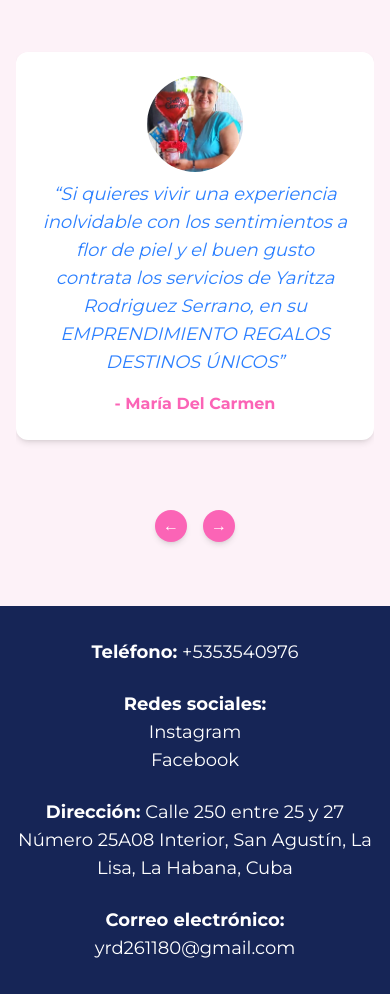
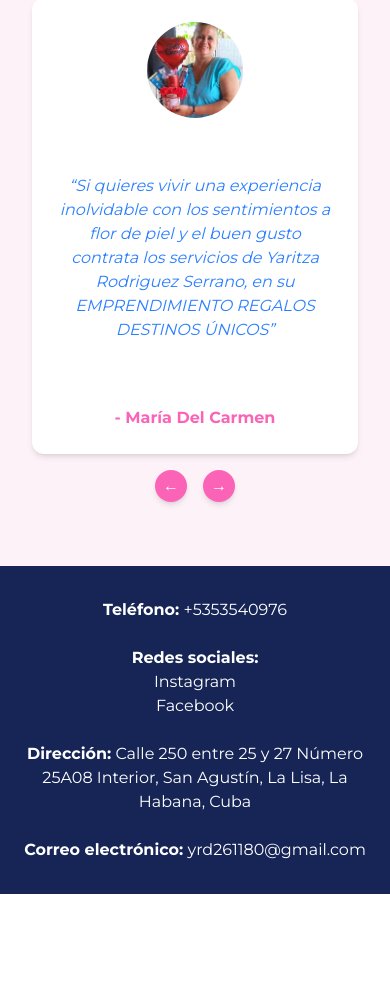
Before and after one commit to daxhoDev/destinos-unicos-landing-page, a React (Vite) app: page / in a window 390 px wide. Shown: the part 2880-3874 px from the top of the page. After the commit the page ends 3774 px from the top, so only its background shows below. Built offline with nearby package versions, Linux system fonts and the light colour scheme.

Commit message:
fixed sidebar not closing

```diff
--- a/src/components/Footer.jsx
+++ b/src/components/Footer.jsx
@@ -1,10 +1,10 @@
 export default function Footer() {
   return (
     <footer
-      className="bg-blue-950 text-white py-8 px-4 lg:px-8 text-center flex flex-col gap-6 lg:flex-row md:justify-between md:gap-8 mt-auto"
+      className="md:text-lg md:text-left bg-blue-950 text-white py-8 px-4 md:px-8 text-center flex flex-col gap-6 lg:flex-row md:justify-between md:gap-8 mt-auto"
       id="footer"
     >
-      <div className="text-lg md:text-left">
+      <div>
         <strong>Teléfono:</strong>{" "}
         <a
           href="tel:+53 53540976"
@@ -13,7 +13,7 @@ export default function Footer() {
           +5353540976
         </a>
       </div>
-      <div className="text-lg md:text-left">
+      <div>
         <strong>Redes sociales:</strong>
         <ul className="flex flex-col gap-2">
           <li>
@@ -34,11 +34,11 @@ export default function Footer() {
           </li>
         </ul>
       </div>
-      <div className="text-lg md:text-left">
+      <div>
         <strong>Dirección:</strong> Calle 250 entre 25 y 27 Número 25A08
         Interior, San Agustín, La Lisa, La Habana, Cuba
       </div>
-      <div className="text-lg md:text-left">
+      <div>
         <strong>Correo electrónico:</strong>{" "}
         <a
           href="mailto:yrd261180@gmail.com"
--- a/src/components/Navbar.jsx
+++ b/src/components/Navbar.jsx
@@ -104,6 +104,7 @@ export default function Navbar() {
                 <Link
                   to="/"
                   className="text-blue-500 font-bold no-underline text-xl transition-colors duration-200 hover:text-pink-400"
+                  onClick={() => setIsSidebarOpen(false)}
                 >
                   Volver a la landing
                 </Link>
--- a/src/components/landing/ReviewCard.jsx
+++ b/src/components/landing/ReviewCard.jsx
@@ -3,7 +3,7 @@ import { useState } from "react";
 export default function ReviewCard({ picture, text, client }) {
   const [loading, setLoading] = useState(true);
   return (
-    <div className="bg-white rounded-xl shadow-md p-6 flex flex-col items-center border-pink-100 md:justify-between w-full min-h-[320px] max-w-xl mx-auto">
+    <div className="bg-white rounded-xl shadow-md p-6 flex flex-col items-center border-pink-100 md:justify-between w-full h-full max-w-xl">
       <div className="w-24 h-24 md:w-40 md:h-40 rounded-full mb-2 overflow-hidden bg-gray-100 flex items-center justify-center relative">
         {loading && (
           <div className="flex items-center justify-center w-full h-full absolute top-0 left-0">
@@ -37,7 +37,7 @@ export default function ReviewCard({ picture, text, client }) {
           onLoad={() => setLoading(false)}
         />
       </div>
-      <div className="text-blue-500 text-lg italic mb-2 flex-1 flex items-center justify-center text-center break-words">
+      <div className="text-blue-500 md:text-lg italic mb-2 flex-1 flex items-center justify-center text-center break-words">
         “{text}”
       </div>
       <div className="text-pink-400 font-bold mt-2">- {client}</div>
--- a/src/components/landing/ReviewsSection.jsx
+++ b/src/components/landing/ReviewsSection.jsx
@@ -43,17 +43,12 @@ export default function ReviewsSection() {
       <div className="w-full max-w-2xl mx-auto">
         <div ref={sliderRef} className="keen-slider">
           {reviews.map((review) => (
-            <div
-              className="keen-slider__slide flex justify-center items-center w-full"
-              key={review.id}
-            >
-              <div className="w-full flex justify-center">
-                <ReviewCard
-                  picture={review.picture}
-                  text={review.text}
-                  client={review.client}
-                />
-              </div>
+            <div className="keen-slider__slide w-full flex justify-center p-4">
+              <ReviewCard
+                picture={review.picture}
+                text={review.text}
+                client={review.client}
+              />
             </div>
           ))}
         </div>
```
